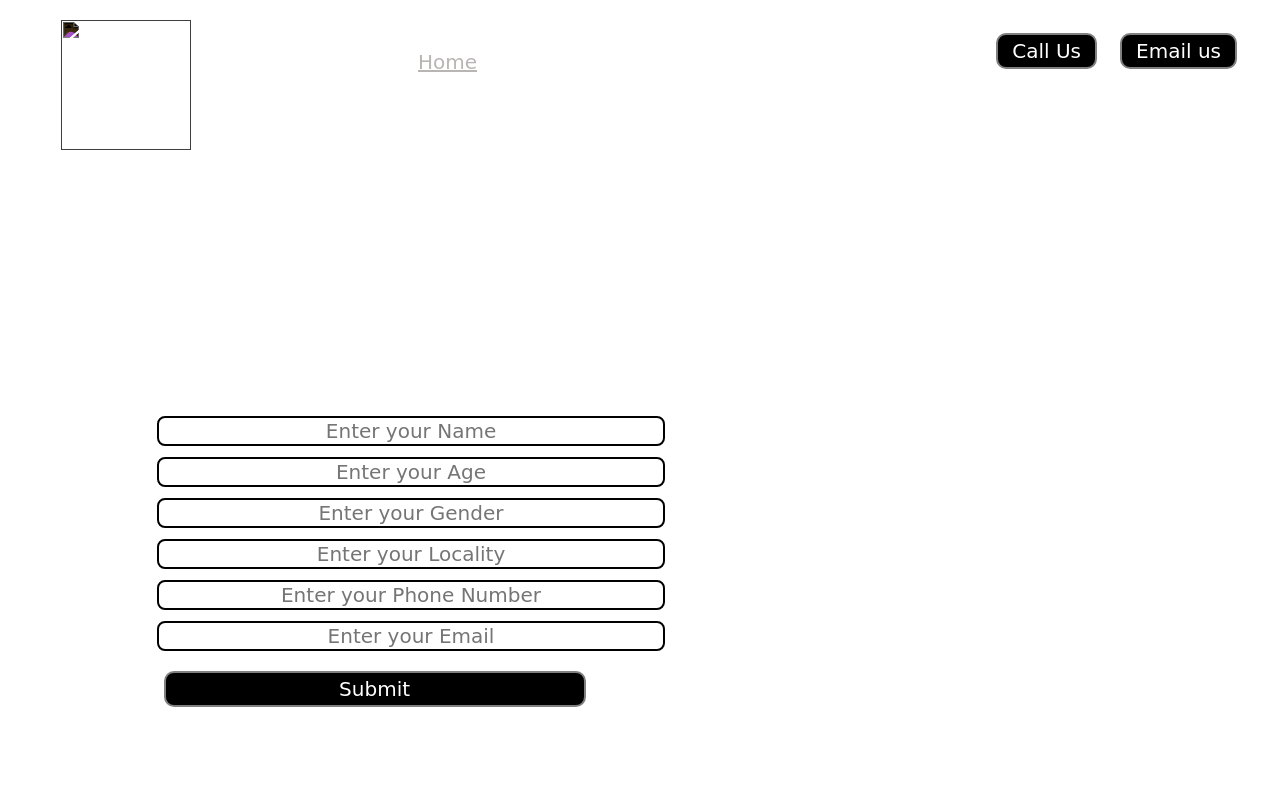
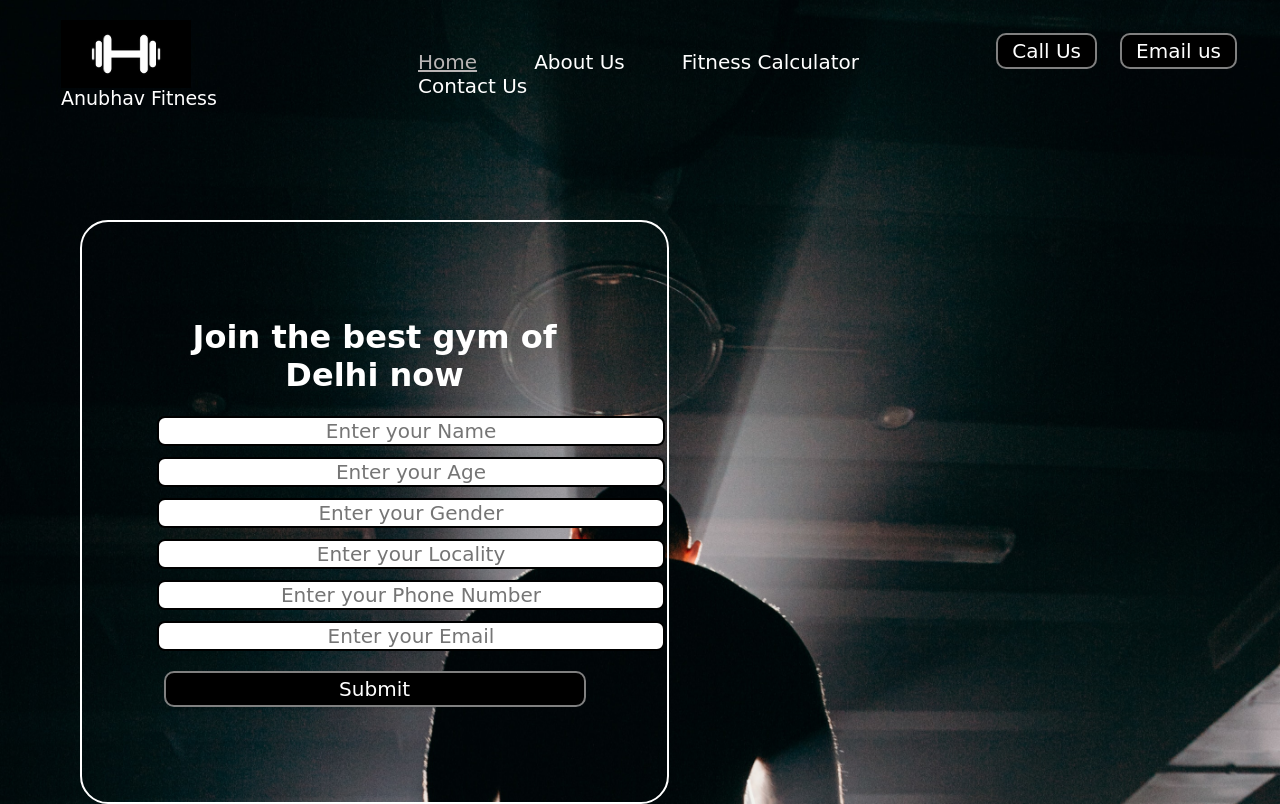
Before and after one commit to anubhavsingh04/Gym-Connect, a plain HTML site: page index.html in a window 1280 px wide. Drawn offline with Linux system fonts and the light colour scheme; files that its build step writes are made by us from their sources; a web font is replaced by a local one.

Commit message:
Update index.html

```diff
--- a/index.html
+++ b/index.html
@@ -12,7 +12,7 @@
         body{
             margin:0px;
             padding:0px;
-            background:url('img/background.jpg');
+            background:url('background.jpg');
             height: 500px;
             background-repeat: no-repeat;
             background-attachment: fixed;
@@ -115,7 +115,7 @@
     <header class="header">
         <!-- Left box for logo -->
         <div class="left">
-            <img src="img/abc.png" alt="">
+            <img src="abc.png" alt="">
             <div>
                 Anubhav Fitness
             </div>
```
